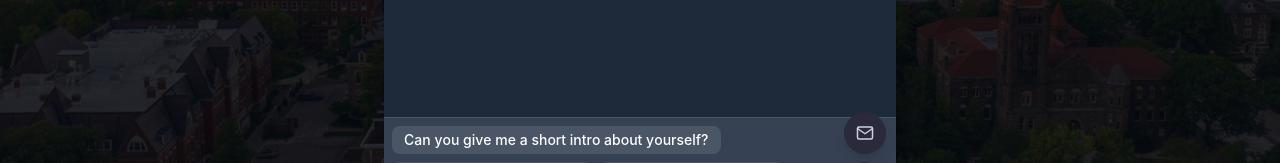
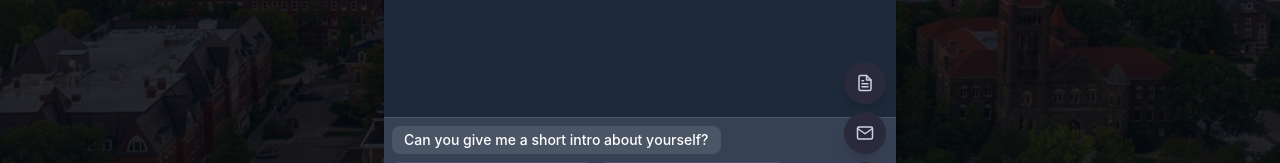
Before and after one commit to paul-nguyen-1/paul-portfolio, a React (Vite) app in the folder client/: page / in a window 1280 px wide. Both pictures are taken after a click on the button 866 px from the left and 730 px from the top of the page. Shown: the part 434-597 px from the top of the page. Built offline with nearby package versions, Linux system fonts and the light colour scheme.

Commit message:
add resume

```diff
--- a/client/src/components/floatingActionsButton.tsx
+++ b/client/src/components/floatingActionsButton.tsx
@@ -1,9 +1,20 @@
 import { useState } from "react";
 import { motion, AnimatePresence } from "framer-motion";
-import { FiPlus, FiMail, FiLinkedin, FiGithub } from "react-icons/fi";
+import {
+  FiPlus,
+  FiMail,
+  FiLinkedin,
+  FiGithub,
+  FiFileText,
+} from "react-icons/fi";
 import { Tooltip } from "@mantine/core";
 
 const actions = [
+  {
+    icon: <FiFileText className="text-[#cfcfe7]" size={18} />,
+    label: "Resume",
+    link: "/resume.pdf",
+  },
   {
     icon: <FiMail className="text-[#cfcfe7]" size={18} />,
     label: "Email",
```
Also changed, not shown: 1 other file (tests, documents, lock files or other folders).
